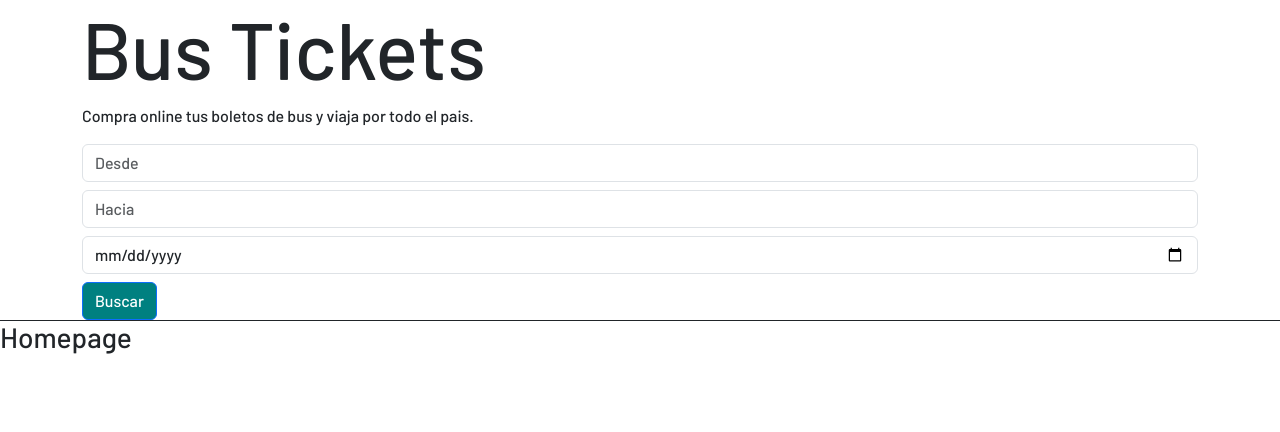
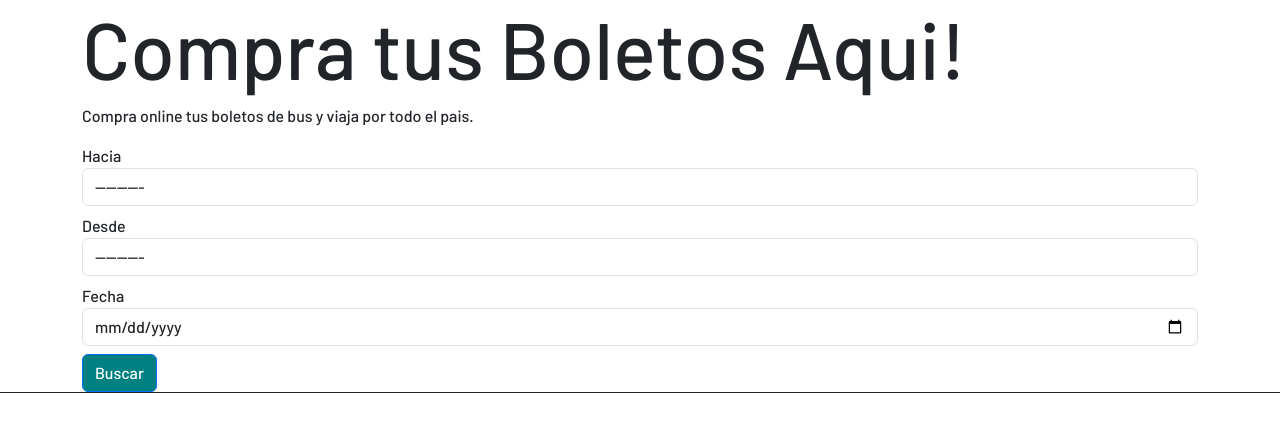
Before and after one commit to ioseluiz/proyecto_final_CF_bootcamp_backend_python, a Django app: page / in a window 1280 px wide. Shown: the part 90-522 px from the top of the page. Run offline with Django 4.2, Linux system fonts and the light colour scheme; data that the repository does not hold is empty; parts of the project's set-up code (start-up, migrations or seed data) failed here and were passed over.

Commit message:
Added drop downs to home page

```diff
--- a/templates/base/base.html
+++ b/templates/base/base.html
@@ -11,7 +11,6 @@
     {% block custom_style %}{% endblock custom_style %}
   </head>
   <body>
-
     {% block content %}
 
     {% endblock content %}
--- /dev/null
+++ b/templates/trips/components/search.html
@@ -0,0 +1,23 @@
+{% load static %}
+<div class="border-bottom border-1 border-dark">
+    <div class="container ">
+        <h1 class="display-1">Compra tus Boletos Aqui!</h1>
+        <p>Compra online tus boletos de bus y viaja por todo el pais.</p>
+        <form class="search-form">
+            {% csrf_token %}
+            <div class="form-group">
+                <label >Hacia</label>
+                {{form.name_from}}
+            </div>
+            <div class="form-group">
+                <label >Desde</label>
+                {{form.name_to}}
+            </div>
+            <div class=form-group>
+                <label >Fecha</label>
+                <input type="date" class="form-control mb-2 mr-sm-2" placeholder="Fecha">
+            </div>
+            <button class="btn btn-primary">Buscar</button>
+          </form>
+    </div>
+</div>
--- a/templates/trips/components/splash.html
+++ /dev/null
@@ -1,13 +0,0 @@
-
-<div class="border-bottom border-1 border-dark">
-    <div class="container ">
-        <h1 class="display-1">Bus Tickets</h1>
-        <p>Compra online tus boletos de bus y viaja por todo el pais.</p>
-        <form class="form-row">
-                <input type="text" class="form-control mb-2 mr-sm-2" placeholder="Desde">
-                <input type="text" class="form-control mb-2 mr-sm-2" placeholder="Hacia">
-                <input type="date" class="form-control mb-2 mr-sm-2" placeholder="Fecha">
-                <button class="btn btn-primary">Buscar</button>
-          </form>
-    </div>
-</div>
--- a/templates/trips/index.html
+++ b/templates/trips/index.html
@@ -1,7 +1,8 @@
 {% extends 'base/base.html' %}
+
 {% block title %}Index Page{% endblock title %}
 {% block content %}
 {% include 'base/navbar.html' %}
-{% include 'trips/components/splash.html' %}
-<h3>Homepage</h3>
+{% include 'trips/components/search.html' %}
+
 {% endblock content %}
--- /dev/null
+++ b/trips/forms.py
@@ -0,0 +1,17 @@
+from django import forms
+
+from .models import Terminal
+
+
+class SearchForm(forms.Form):
+
+    name_from = forms.ModelChoiceField(
+        queryset=Terminal.objects.all(),
+        label='Hacia',
+        widget=forms.Select(attrs={'class': 'form-control mb-2 mr-sm-2' })
+        )
+    name_to = forms.ModelChoiceField(
+        queryset=Terminal.objects.all(),
+        label='Hacia',
+        widget=forms.Select(attrs={'class': 'form-control mb-2 mr-sm-2' })
+        )
--- a/trips/urls.py
+++ b/trips/urls.py
@@ -3,6 +3,6 @@ from django.urls import path
 from . import views
 
 urlpatterns = [
-    path("",views.HomeView.as_view(), name="homepage"),
+    path("",views.home_view, name="homepage"),
 
 ]
--- a/trips/views.py
+++ b/trips/views.py
@@ -1,8 +1,21 @@
+from django.http import HttpResponseRedirect
 from django.shortcuts import render
-from django.views.generic import ListView
 
-from .models import Route
 
-class HomeView(ListView):
-    model = Route
-    template_name = "trips/index.html"
+
+from .forms import SearchForm
+
+def home_view(request):
+
+    if request.method == "POST":
+        # create a form instance and populate it with data from the request:
+        form = SearchForm(request.POST)
+        # check wether it's valid:
+        if form.is_valid():
+            return HttpResponseRedirect("/results/")
+
+    # if a GET method we'll create a blank form
+    else:
+        form = SearchForm()
+
+    return render(request, "trips/index.html",{"form": form})
```
Also changed, not shown: trips/models.py (+29 -0 lines), static/css/home/home.css (added).
